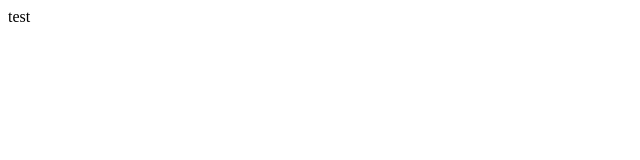
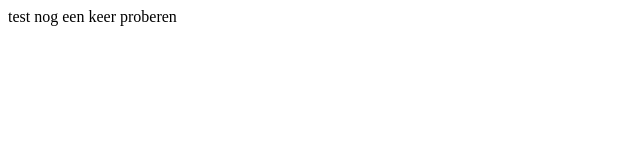
Before and after one commit to ROC-van-Amsterdam-College-Amstelland/git-oefenen-opdracht-1-KiloulB, a plain HTML site: page index.html in a window 1280 px wide. Shown: the whole page, without its empty margins (0-640 px from the left). Drawn offline with Linux system fonts and the light colour scheme.

Commit message:
proberen

```diff
--- a/index.html
+++ b/index.html
@@ -7,5 +7,6 @@
   <body>
     <div></div>
 test
+nog een keer proberen
   </body>
 </html>
```
